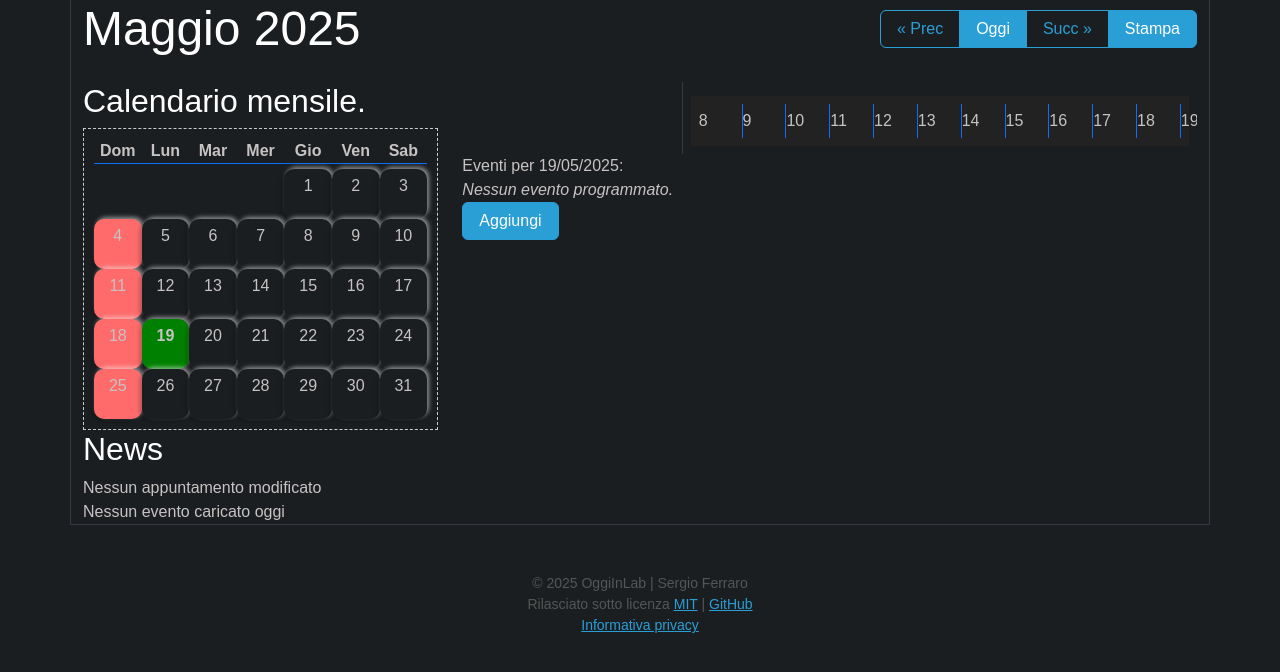
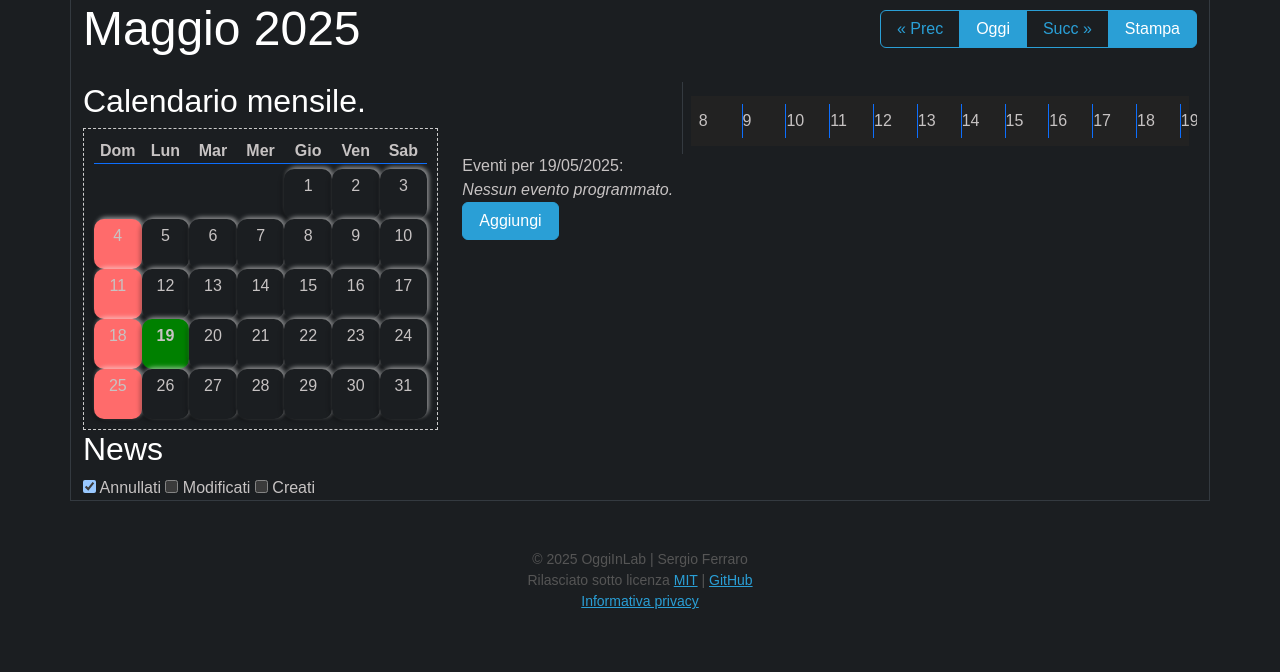
Before and after one commit to sergioferraro/OggiInLab, a PHP site: page /dashboard.php in a window 1280 px wide. Shown: the part 68-740 px from the top of the page. Run offline with PHP 8.4, Linux system fonts and the light colour scheme; the visitor is signed in with stand-in values (Sample User, id 1); data comes from the database, SQL or seed files in the repository; tables that the repository leaves empty or names only in its code hold one stand-in row (values such as "Sample post"); some libraries are stand-ins or nearby versions.

Commit message:
Add news filter in dashboard

```diff
--- a/dashboard.php
+++ b/dashboard.php
@@ -163,10 +163,12 @@ foreach ($appointments as $appt) {
                 </div>
                 <div class="news-container">
                     <h4>News</h4>
-                    <div class="app_annullati">
-                        </div>
-                        <div class="app_modificati"></div>
-                        <div class="app_creati"></div>
+                    <label><input type="checkbox" id="filter-annullati"> Annullati</label>
+                    <label><input type="checkbox" id="filter-modificati"> Modificati</label>
+                    <label><input type="checkbox" id="filter-creati"> Creati</label>
+                    <div class="app_annullati"></div>
+                    <div class="app_modificati"></div>
+                    <div class="app_creati"></div>
                 </div>
             </div>
             <div class="col-md-8 col-sm-12">
@@ -569,6 +571,33 @@ appointmentDetailsEditModalElement.addEventListener('shown.bs.tab', function (ev
         loadAppuntamentiAnnullati();
         loadAppuntamentiModificati();
         loadAppuntamentiCreati();
+        document.querySelectorAll('.news-container input[type="checkbox"]').forEach(checkbox => {
+        checkbox.addEventListener('change', () => {
+            const type = checkbox.id.replace('filter-', '');
+            const section = document.querySelector(`.app_${type}`);
+            if (checkbox.checked) {
+                section.style.display = 'block';
+            } else {
+                section.style.display = 'none';
+            }
+            });
+        });
+
+        // Imposta la visibilità iniziale delle sezioni
+        document.querySelectorAll('.news-container input[type="checkbox"]').forEach(checkbox => {
+            if (checkbox.id === 'filter-annullati') {  // Solo questa checkbox è attiva di default
+                checkbox.checked = true;
+            } else {
+                checkbox.checked = false;
+            }
+            const type = checkbox.id.replace('filter-', '');
+            const section = document.querySelector(`.app_${type}`);
+            if (checkbox.checked) {
+                section.style.display = 'block';
+            } else {
+                section.style.display = 'none';
+            }
+        });
         function formatDateLocal(date) {
         const pad = n => String(n).padStart(2, '0');
         return `${date.getFullYear()}-${pad(date.getMonth() + 1)}-${pad(date.getDate())}`;
```
